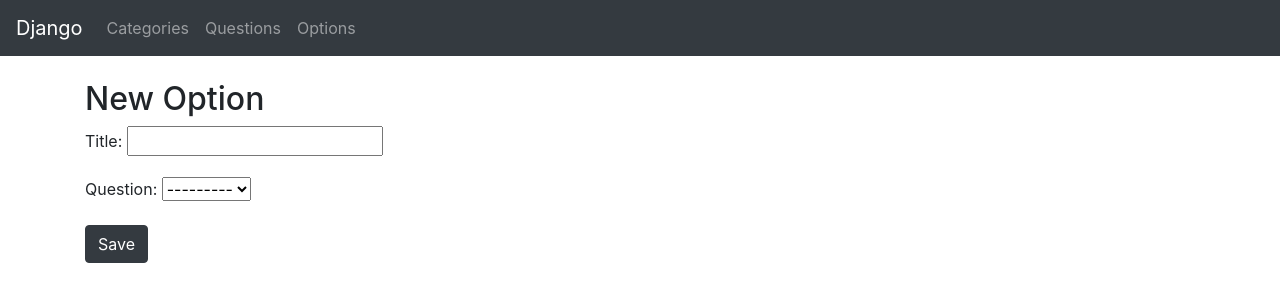
After one commit to jgillard/practising-python-django, a Django app: page /options/new/ in a window 1280 px wide. The commit adds this page. Shown: the top 302 px of the page. Run offline with Django 3.2, Linux system fonts and the light colour scheme; data that the repository does not hold is empty; some libraries are stand-ins or nearby versions.

Commit message:
Feature: Create/Update/Delete Options

```diff
--- a/categories/forms.py
+++ b/categories/forms.py
@@ -44,3 +44,9 @@ class QuestionForm(ModelForm):
                 raise ValidationError('Changing answer_type to number cannot occur if there are options referencing it')
 
         return cleaned_data
+
+
+class OptionForm(ModelForm):
+    class Meta:
+        model = Option
+        fields = ('title', 'question')
--- a/categories/models.py
+++ b/categories/models.py
@@ -77,3 +77,6 @@ class Option(models.Model):
 
     def __str__(self):
         return f'{self.question.title} -> {self.title}'
+
+    def get_absolute_url(self):
+        return f'/options/{self.pk}'
--- a/categories/templates/option_detail.html
+++ b/categories/templates/option_detail.html
@@ -11,4 +11,7 @@
   Question Title: {{ option.question.title }}<br>
 </p>
 
+<a class="btn btn-dark" href="{% url 'option_edit' option.pk %}">Edit Option</a>
+<a class="btn btn-danger" href="{% url 'option_delete' option.pk %}">Delete Option</a>
+
 {% endblock %}
--- a/categories/templates/option_list.html
+++ b/categories/templates/option_list.html
@@ -19,4 +19,6 @@
   {% endfor %}
 </ul>
 
+<a class="btn btn-dark" href="{% url 'option_new' %}">New Option</a>
+
 {% endblock %}
--- /dev/null
+++ b/categories/templates/option_new.html
@@ -0,0 +1,12 @@
+{% extends "base.html" %}
+
+
+{% block content %}
+
+<h2>New Option</h2>
+<form method="POST" class="post-form">{% csrf_token %}
+  {{ form.as_p }}
+  <button type="submit" class="save btn btn-dark">Save</button>
+</form>
+
+{% endblock %}
--- a/categories/templates/question_detail.html
+++ b/categories/templates/question_detail.html
@@ -15,5 +15,4 @@
 <a class="btn btn-dark" href="{% url 'question_edit' question.pk %}">Edit Question</a>
 <a class="btn btn-danger" href="{% url 'question_delete' question.pk %}">Delete Question</a>
 
-
 {% endblock %}
--- a/categories/urls.py
+++ b/categories/urls.py
@@ -19,4 +19,7 @@ urlpatterns = [
 
     path('options/', views.OptionListView.as_view(), name='option_list'),
     path('options/<int:pk>/', views.OptionDetailView.as_view(), name='option_detail'),
+    path('options/new/', views.OptionCreateView.as_view(), name='option_new'),
+    path('options/<int:pk>/edit/', views.OptionUpdateView.as_view(), name='option_edit'),
+    path('options/<int:pk>/delete/', views.OptionDeleteView.as_view(), name='option_delete'),
 ]
--- a/categories/views.py
+++ b/categories/views.py
@@ -3,7 +3,7 @@ from django.urls import reverse_lazy
 from django.views import generic
 
 from .models import Category, Question, Option
-from .forms import CategoryForm, QuestionForm
+from .forms import CategoryForm, QuestionForm, OptionForm
 
 
 def index(request):
@@ -73,6 +73,7 @@ class QuestionUpdateView(generic.edit.UpdateView):
 
 
 class QuestionDeleteView(generic.edit.DeleteView):
+    # this currently allows deletion of questions with referencing options
     model = Question
     form_class = QuestionForm
     template_name = 'question_delete.html'
@@ -90,3 +91,22 @@ class OptionListView(generic.ListView):
 class OptionDetailView(generic.DetailView):
     model = Option
     template_name = 'option_detail.html'
+
+
+class OptionCreateView(generic.edit.CreateView):
+    model = Option
+    template_name = 'option_new.html'
+    fields = ('title', 'question')
+
+
+class OptionUpdateView(generic.edit.UpdateView):
+    model = Option
+    form_class = OptionForm
+    template_name = 'option_edit.html'
+
+
+class OptionDeleteView(generic.edit.DeleteView):
+    model = Option
+    form_class = OptionForm
+    template_name = 'option_delete.html'
+    success_url = reverse_lazy('option_list')
```
Also changed, not shown: categories/templates/option_delete.html (added, +12 -0 lines), categories/templates/option_edit.html (added, +12 -0 lines).
